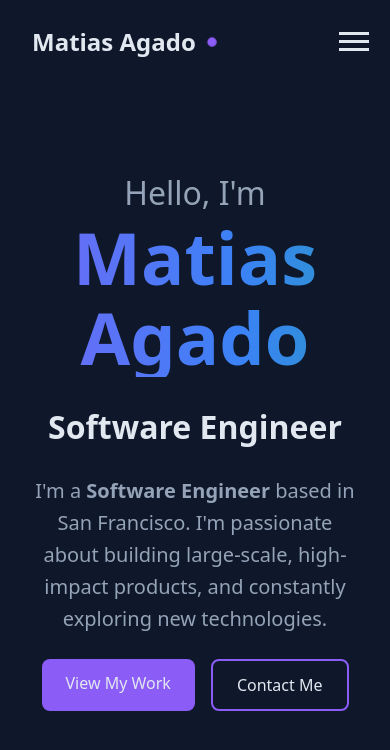
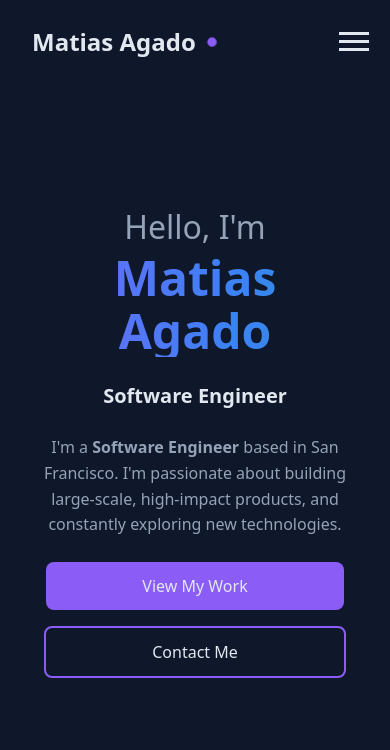
Before and after one commit to matiasagado/my-portfolio, a React (Vite) app: page / in a window 390 px wide. Shown: the top 750 px of the page. Built offline with nearby package versions, Linux system fonts and the light colour scheme; some icons are missing.

Commit message:
Hero.css: add mobile styling

```diff
--- a/src/components/Hero/Hero.css
+++ b/src/components/Hero/Hero.css
@@ -134,3 +134,28 @@
   transform: translateY(-3px);
   box-shadow: 0 6px 20px rgba(139, 92, 246, 0.2);
 }
+
+@media (max-width: 768px) {
+  .hero-name {
+    font-size: 3rem;
+  }
+
+  .hero-subtitle {
+    font-size: 1.25rem;
+  }
+
+  .hero-description {
+    font-size: 1rem;
+  }
+
+  .hero-buttons {
+    flex-direction: column;
+    align-items: center;
+  }
+
+  .hero-button {
+    width: 100%;
+    max-width: 250px;
+    text-align: center;
+  }
+}
```
